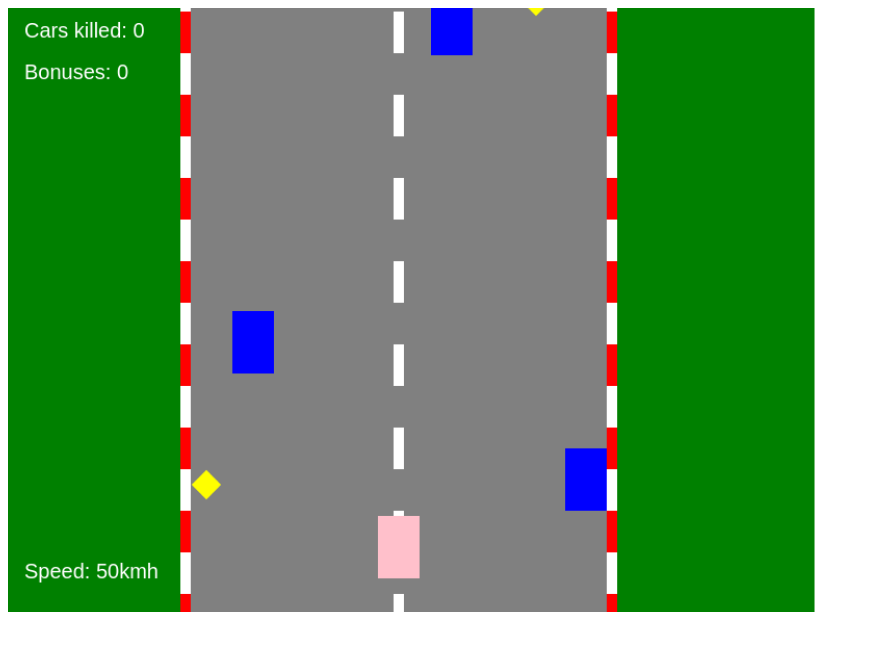
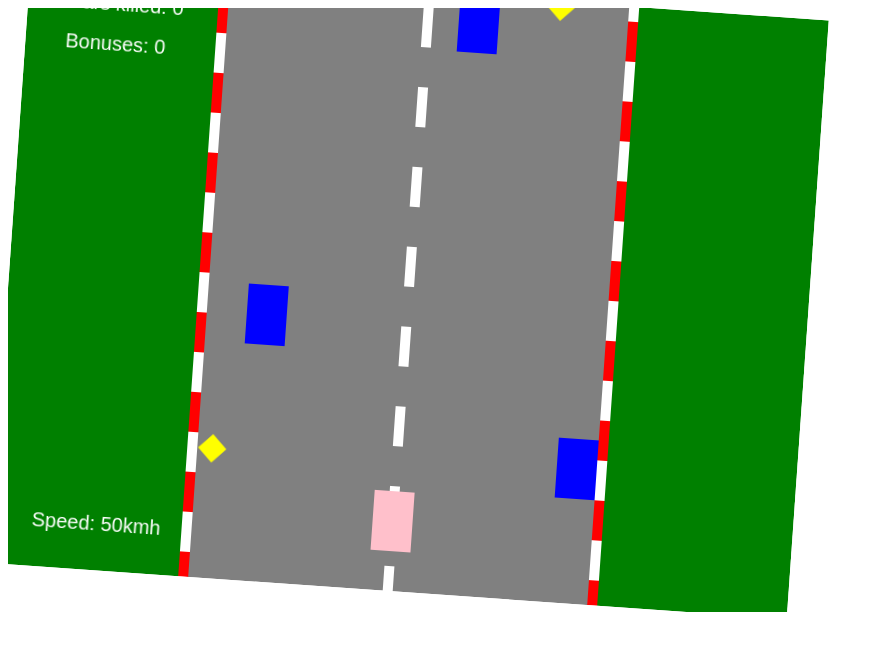
Before and after one commit to arekrgw/pum, a plain HTML site: page lab6_1/index.html in a window 1280 px wide. Shown: the whole page, without its empty margins (0-884 px from the left). Drawn offline with Linux system fonts and the light colour scheme.

Commit message:
almost working

```diff
--- a/lab6_1/drawing.js
+++ b/lab6_1/drawing.js
@@ -85,7 +85,7 @@ class Road {
   static stripeHeight = 40;
   static speed = 5;
   static roadDeg = 0;
-  static maxDeg = 0.5;
+  static maxDeg = 5;
   static toDir = null;
 
   constructor(name) {
@@ -122,8 +122,7 @@ class Road {
     ctx.rect(x, y, w, h);
     ctx.fillStyle = "gray";
     ctx.fill();
-    console.log(Road.roadDeg);
-    wrapper.style.transform = `scale(1.04) rotate(${Road.roadDeg}deg)`;
+    wrapper.style.transform = `rotate(${Road.roadDeg}deg)`;
 
     this.stripes.forEach((stripe) => {
       ctx.beginPath();
@@ -147,22 +146,27 @@ class Road {
 
   update(timestamp) {
     if (Road.toDir === "right") {
-      Road.roadDeg += 0.01;
+      Road.roadDeg += 0.02;
       if (Road.roadDeg > Road.maxDeg) {
         Road.roadDeg = Road.maxDeg;
         Road.toDir = "finishing";
       }
     } else if (Road.toDir === "left") {
-      Road.roadDeg -= 0.01;
+      Road.roadDeg -= 0.02;
       if (Road.roadDeg < -Road.maxDeg) {
         Road.roadDeg = -Road.maxDeg;
         Road.toDir = "finishing";
       }
     } else if (Road.toDir === "finishing") {
       if (Road.roadDeg > 0) {
-        Road.roadDeg -= 0.01;
+        Road.roadDeg -= 0.02;
       } else if (Road.roadDeg < 0) {
-        Road.roadDeg += 0.01;
+        Road.roadDeg += 0.02;
+      }
+
+      if (Math.abs(Road.roadDeg) < 0.01) {
+        console.log("t");
+        Road.toDir = null;
       }
     }
 
@@ -454,7 +458,6 @@ const randomBonus = () => {
 const randomRotate = () => {
   if (Road.toDir !== null) return;
   Road.toDir = Math.random() > 0.5 ? "left" : "right";
-  console.log(randomRotate, Road.toDir);
   setTimeout(randomRotate, randomTime());
 };
 
--- a/lab6_1/index.html
+++ b/lab6_1/index.html
@@ -10,7 +10,7 @@
 
 <body>
   <div style="overflow:hidden;">
-    <div id="toRotate" style="transform:scale(1.04);">
+    <div id="toRotate">
       <canvas height="600" width="800"></canvas>
     </div>
   </div>
```
